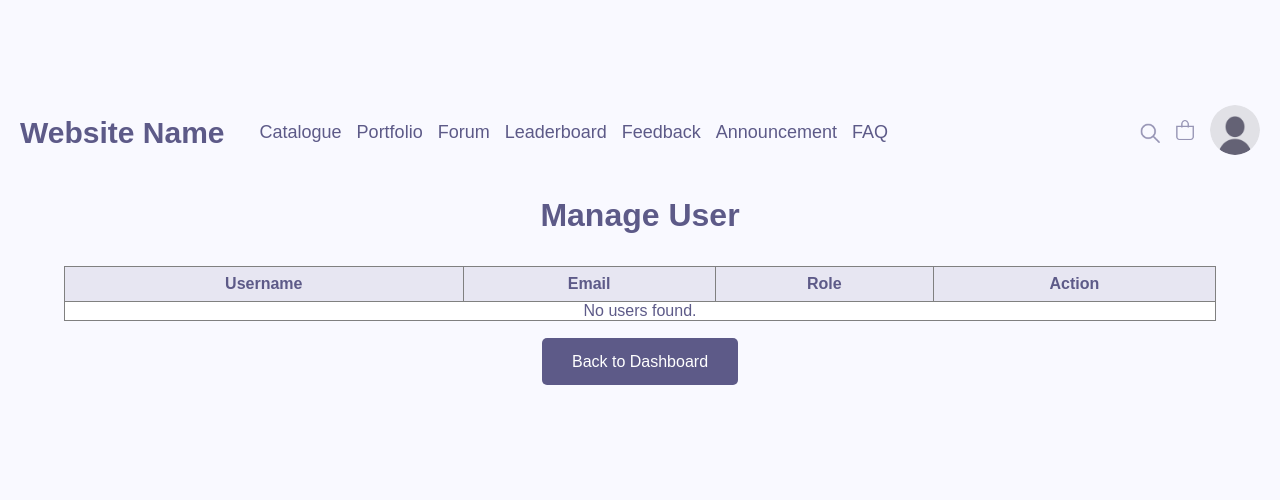
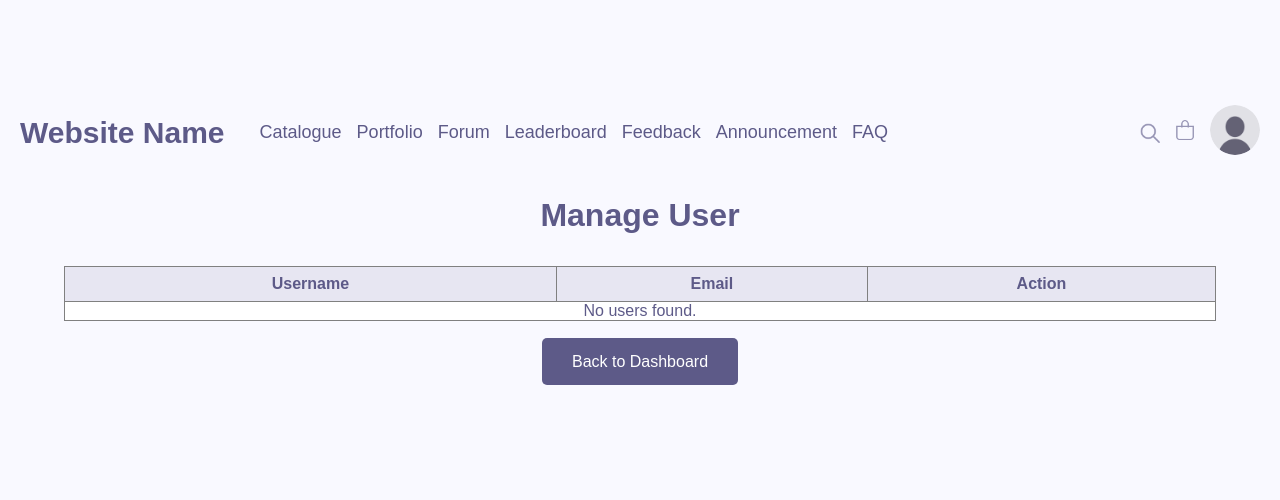
Before and after one commit to luqhak1m/MMU-talent-showcase-Group_AF, a PHP site: page /admin/manage_user.php in a window 1280 px wide. Shown: the top 500 px of the page. Run offline with PHP 8.4, Linux system fonts and the light colour scheme; data that the repository does not hold is empty; some libraries are stand-ins or nearby versions.

Commit message:
Modified

```diff
--- a/src/View/admin/manage_user.php
+++ b/src/View/admin/manage_user.php
@@ -16,7 +16,6 @@
                 <tr style="background-color: #E7E6F2;">
                     <th style="padding: 8px;">Username</th>
                     <th style="padding: 8px;">Email</th>
-                    <th style="padding: 8px;">Role</th>
                     <th style="padding: 8px;">Action</th>
                 </tr>
             </thead>
@@ -27,7 +26,6 @@
                         <tr>
                             <td><?php echo htmlspecialchars($user['Username']); ?></td>
                             <td><?php echo htmlspecialchars($user['Email']); ?></td>
-                            <td><?php echo htmlspecialchars($user['Role']); ?></td>
                             <td>
                                 <a href="/index.php?page=admin_view_profile&user_id=<?php echo $user['UserID']; ?>" class="button" id="list-button">View</a>
                             </td>
@@ -35,7 +33,7 @@
                     <?php endforeach; ?>
                 <?php else: ?>
                     <tr>
-                        <td colspan="4" style="text-align: center;">No users found.</td>
+                        <td colspan="3" style="text-align: center;">No users found.</td>
                     </tr>
                 <?php endif; ?>
             </tbody>
```
